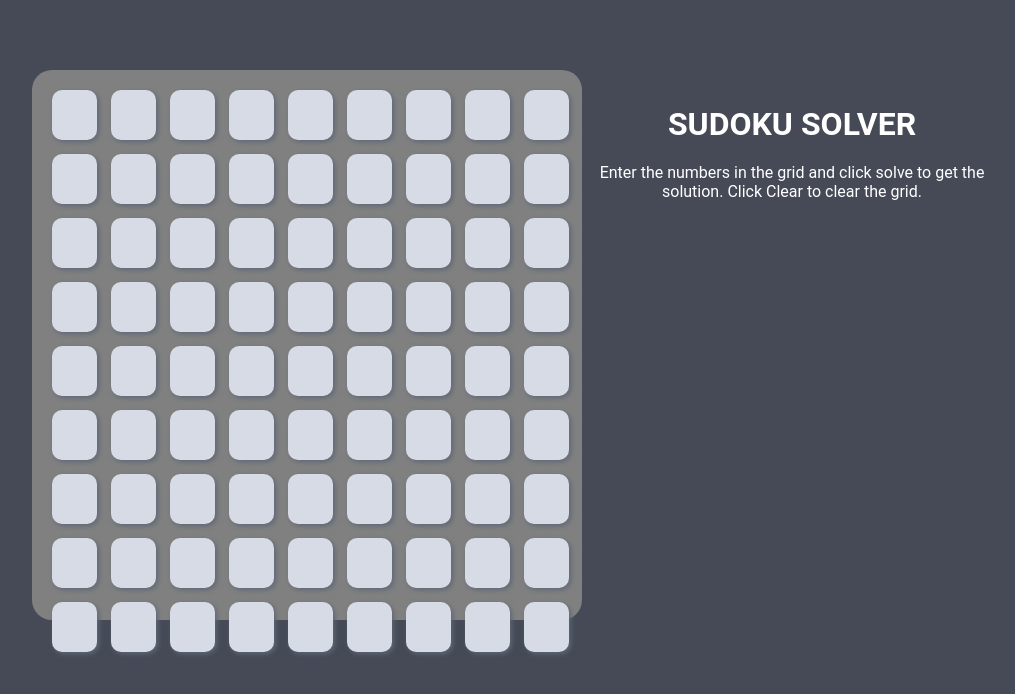
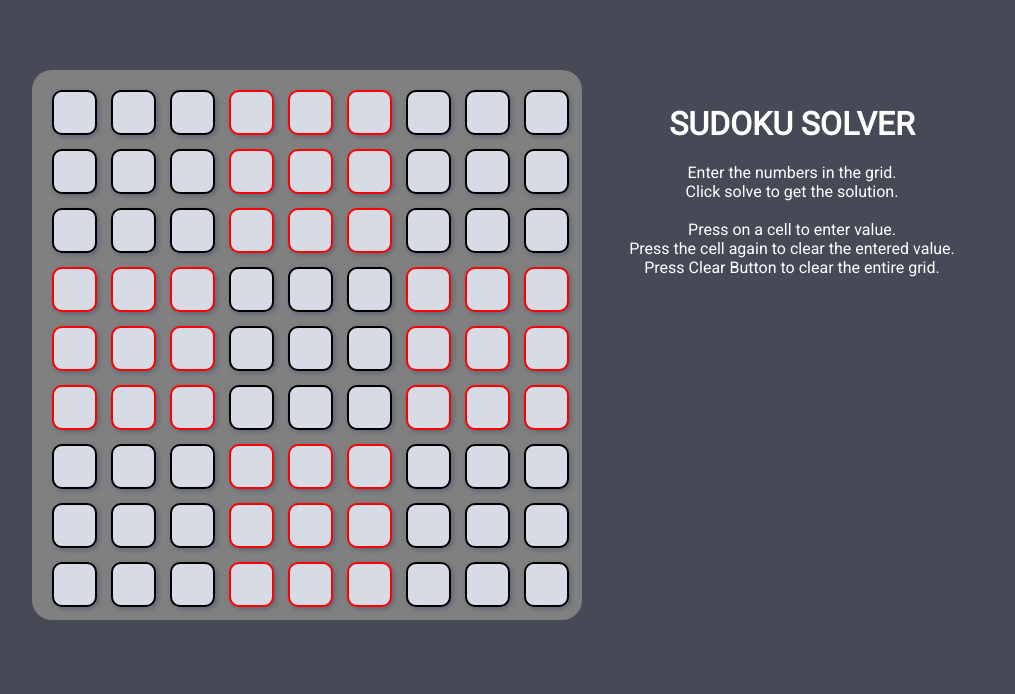
Before and after one commit to shashankbhat10/Sudoku-Solver, a plain HTML site: page main.html in a window 1280 px wide. Shown: the whole page, without its empty margins (168-1183 px from the left). Drawn offline with nearby package versions, Linux system fonts and the light colour scheme.

Commit message:
Update main.html

```diff
--- a/main.html
+++ b/main.html
@@ -5,6 +5,7 @@
 <head>
     <meta charset="utf-8">
     <title> SUDOKU SOLVER </title>
+    <link href="https://fonts.googleapis.com/css?family=Open+Sans|Roboto" rel="stylesheet">
     <link href="./style.css" rel="stylesheet" />
     <script src="http://ajax.googleapis.com/ajax/libs/jquery/1.10.2/jquery.min.js"></script>
 </head>
@@ -13,115 +14,120 @@
     <div class="description">
         <h1> SUDOKU SOLVER </h1>
         <p>
-            Enter the numbers in the grid and click solve to get the solution. Click Clear to clear the grid.
+            Enter the numbers in the grid. <br />
+            Click solve to get the solution. <br />
+            <br />
+            Press on a cell to enter value. <br />
+            Press the cell again to clear the entered value. <br />
+            Press Clear Button to clear the entire grid.
         </p>
     </div>
 
     <div class="container">
         <div class="grid-container">
-            <div class="grid-row">
-                <div class="grid-cell"></div>
-                <div class="grid-cell"></div>
-                <div class="grid-cell"></div>
-                <div class="grid-cell"></div>
-                <div class="grid-cell"></div>
-                <div class="grid-cell"></div>
-                <div class="grid-cell"></div>
-                <div class="grid-cell"></div>
-                <div class="grid-cell"></div>
+            <div class="grid-row ">
+                <div class="grid-cell black-border"></div>
+                <div class="grid-cell black-border"></div>
+                <div class="grid-cell black-border"></div>
+                <div class="grid-cell red-border"></div>
+                <div class="grid-cell red-border"></div>
+                <div class="grid-cell red-border"></div>
+                <div class="grid-cell black-border"></div>
+                <div class="grid-cell black-border"></div>
+                <div class="grid-cell black-border"></div>
             </div>
             <div class="grid-row">
-                <div class="grid-cell"></div>
-                <div class="grid-cell"></div>
-                <div class="grid-cell"></div>
-                <div class="grid-cell"></div>
-                <div class="grid-cell"></div>
-                <div class="grid-cell"></div>
-                <div class="grid-cell"></div>
-                <div class="grid-cell"></div>
-                <div class="grid-cell"></div>
+                <div class="grid-cell black-border"></div>
+                <div class="grid-cell black-border"></div>
+                <div class="grid-cell black-border"></div>
+                <div class="grid-cell red-border"></div>
+                <div class="grid-cell red-border"></div>
+                <div class="grid-cell red-border"></div>
+                <div class="grid-cell black-border"></div>
+                <div class="grid-cell black-border"></div>
+                <div class="grid-cell black-border"></div>
             </div>
             <div class="grid-row">
-                <div class="grid-cell"></div>
-                <div class="grid-cell"></div>
-                <div class="grid-cell"></div>
-                <div class="grid-cell"></div>
-                <div class="grid-cell"></div>
-                <div class="grid-cell"></div>
-                <div class="grid-cell"></div>
-                <div class="grid-cell"></div>
-                <div class="grid-cell"></div>
+                <div class="grid-cell black-border"></div>
+                <div class="grid-cell black-border"></div>
+                <div class="grid-cell black-border"></div>
+                <div class="grid-cell red-border"></div>
+                <div class="grid-cell red-border"></div>
+                <div class="grid-cell red-border"></div>
+                <div class="grid-cell black-border"></div>
+                <div class="grid-cell black-border"></div>
+                <div class="grid-cell black-border"></div>
             </div>
             <div class="grid-row">
-                <div class="grid-cell"></div>
-                <div class="grid-cell"></div>
-                <div class="grid-cell"></div>
-                <div class="grid-cell"></div>
-                <div class="grid-cell"></div>
-                <div class="grid-cell"></div>
-                <div class="grid-cell"></div>
-                <div class="grid-cell"></div>
-                <div class="grid-cell"></div>
+                <div class="grid-cell red-border"></div>
+                <div class="grid-cell red-border"></div>
+                <div class="grid-cell red-border"></div>
+                <div class="grid-cell black-border"></div>
+                <div class="grid-cell black-border"></div>
+                <div class="grid-cell black-border"></div>
+                <div class="grid-cell red-border"></div>
+                <div class="grid-cell red-border"></div>
+                <div class="grid-cell red-border"></div>
             </div>
             <div class="grid-row">
-                <div class="grid-cell"></div>
-                <div class="grid-cell"></div>
-                <div class="grid-cell"></div>
-                <div class="grid-cell"></div>
-                <div class="grid-cell"></div>
-                <div class="grid-cell"></div>
-                <div class="grid-cell"></div>
-                <div class="grid-cell"></div>
-                <div class="grid-cell"></div>
+                <div class="grid-cell red-border"></div>
+                <div class="grid-cell red-border"></div>
+                <div class="grid-cell red-border"></div>
+                <div class="grid-cell black-border"></div>
+                <div class="grid-cell black-border"></div>
+                <div class="grid-cell black-border"></div>
+                <div class="grid-cell red-border"></div>
+                <div class="grid-cell red-border"></div>
+                <div class="grid-cell red-border"></div>
             </div>
             <div class="grid-row">
-                <div class="grid-cell"></div>
-                <div class="grid-cell"></div>
-                <div class="grid-cell"></div>
-                <div class="grid-cell"></div>
-                <div class="grid-cell"></div>
-                <div class="grid-cell"></div>
-                <div class="grid-cell"></div>
-                <div class="grid-cell"></div>
-                <div class="grid-cell"></div>
+                <div class="grid-cell red-border"></div>
+                <div class="grid-cell red-border"></div>
+                <div class="grid-cell red-border"></div>
+                <div class="grid-cell black-border"></div>
+                <div class="grid-cell black-border"></div>
+                <div class="grid-cell black-border"></div>
+                <div class="grid-cell red-border"></div>
+                <div class="grid-cell red-border"></div>
+                <div class="grid-cell red-border"></div>
             </div>
             <div class="grid-row">
-                <div class="grid-cell"></div>
-                <div class="grid-cell"></div>
-                <div class="grid-cell"></div>
-                <div class="grid-cell"></div>
-                <div class="grid-cell"></div>
-                <div class="grid-cell"></div>
-                <div class="grid-cell"></div>
-                <div class="grid-cell"></div>
-                <div class="grid-cell"></div>
+                <div class="grid-cell black-border"></div>
+                <div class="grid-cell black-border"></div>
+                <div class="grid-cell black-border"></div>
+                <div class="grid-cell red-border"></div>
+                <div class="grid-cell red-border"></div>
+                <div class="grid-cell red-border"></div>
+                <div class="grid-cell black-border"></div>
+                <div class="grid-cell black-border"></div>
+                <div class="grid-cell black-border"></div>
             </div>
             <div class="grid-row">
-                <div class="grid-cell"></div>
-                <div class="grid-cell"></div>
-                <div class="grid-cell"></div>
-                <div class="grid-cell"></div>
-                <div class="grid-cell"></div>
-                <div class="grid-cell"></div>
-                <div class="grid-cell"></div>
-                <div class="grid-cell"></div>
-                <div class="grid-cell"></div>
+                <div class="grid-cell black-border"></div>
+                <div class="grid-cell black-border"></div>
+                <div class="grid-cell black-border"></div>
+                <div class="grid-cell red-border"></div>
+                <div class="grid-cell red-border"></div>
+                <div class="grid-cell red-border"></div>
+                <div class="grid-cell black-border"></div>
+                <div class="grid-cell black-border"></div>
+                <div class="grid-cell black-border"></div>
             </div>
             <div class="grid-row">
-                <div class="grid-cell"></div>
-                <div class="grid-cell"></div>
-                <div class="grid-cell"></div>
-                <div class="grid-cell"></div>
-                <div class="grid-cell"></div>
-                <div class="grid-cell"></div>
-                <div class="grid-cell"></div>
-                <div class="grid-cell"></div>
-                <div class="grid-cell"></div>
+                <div class="grid-cell black-border"></div>
+                <div class="grid-cell black-border"></div>
+                <div class="grid-cell black-border"></div>
+                <div class="grid-cell red-border"></div>
+                <div class="grid-cell red-border"></div>
+                <div class="grid-cell red-border"></div>
+                <div class="grid-cell black-border"></div>
+                <div class="grid-cell black-border"></div>
+                <div class="grid-cell black-border"></div>
             </div>
         </div>
     </div>
 
-
+    <script src="./app.js" type="text/javascript"></script>
 </body>
 
 </html>
```
